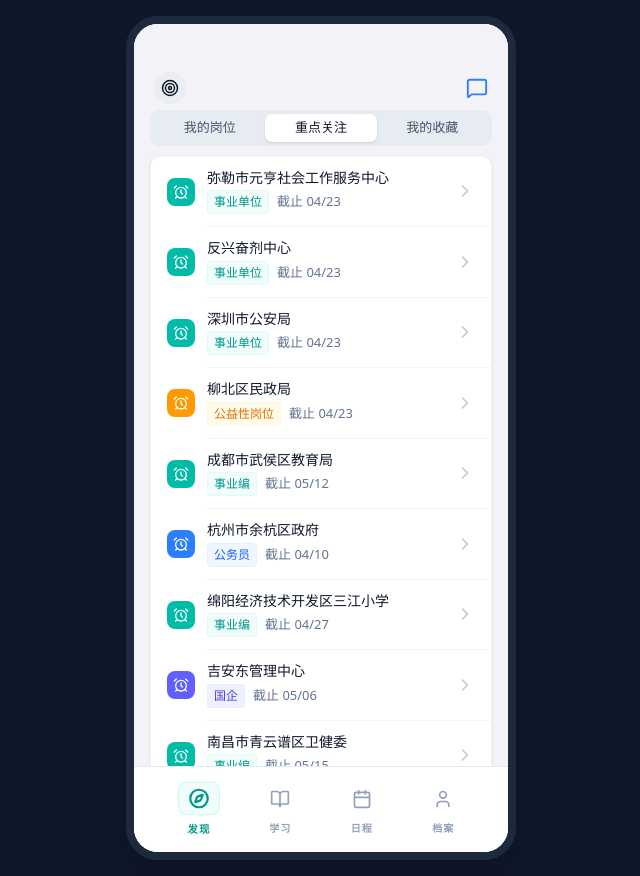
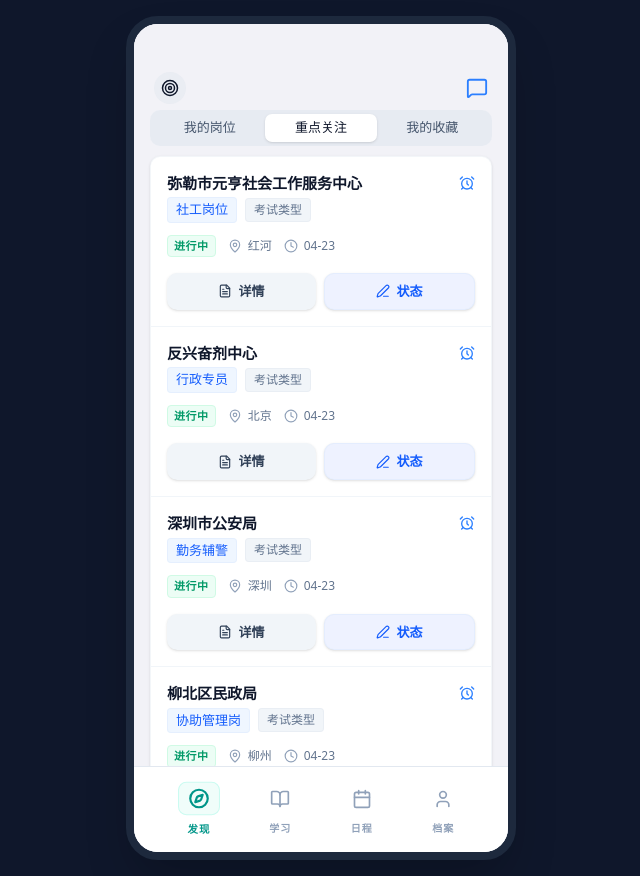
Before and after one commit to lei3056/quanliucheng-app, a React (Vite) app: page / in a window 1280 px wide. Both pictures are taken after a click on the button "重点关注". Shown: the whole page, without its empty margins (319-959 px from the left). Built offline with nearby package versions, Linux system fonts and the light colour scheme.

Commit message:
feat: Enhance home page with detailed job listings
Adds more comprehensive information to the job listings on the home page, including position, location, education, specialization, and status, improving user clarity and engagement.

```diff
--- a/src/components/Home.tsx
+++ b/src/components/Home.tsx
@@ -57,21 +57,21 @@ export default function Home({ onNavigate, onTrack, onShowList }: { onNavigate?:
   };
 
   const focusedItems = [
-    { unit: '弥勒市元亨社会工作服务中心', type: '事业单位', color: 'teal', deadline: '04/23' },
-    { unit: '反兴奋剂中心', type: '事业单位', color: 'teal', deadline: '04/23' },
-    { unit: '深圳市公安局', type: '事业单位', color: 'teal', deadline: '04/23' },
-    { unit: '柳北区民政局', type: '公益性岗位', color: 'amber', deadline: '04/23' },
-    { unit: '成都市武侯区教育局', type: '事业编', color: 'teal', deadline: '05/12' },
-    { unit: '杭州市余杭区政府', type: '公务员', color: 'blue', deadline: '04/10' },
-    { unit: '绵阳经济技术开发区三江小学', type: '事业编', color: 'teal', deadline: '04/27' },
-    { unit: '吉安东管理中心', type: '国企', color: 'indigo', deadline: '05/06' },
-    { unit: '南昌市青云谱区卫健委', type: '事业编', color: 'teal', deadline: '05/15' },
-    { unit: '成都市某区税务局', type: '公务员', color: 'blue', deadline: '05/20' },
-    { unit: '杭州某知名研究机构', type: '事业单位', color: 'teal', deadline: '05/30' },
-    { unit: '宁波市交通警察局', type: '辅警', color: 'slate', deadline: '05/01' },
-    { unit: '上海市人民法院', type: '公务员', color: 'blue', deadline: '05/05' },
-    { unit: '北京市东城区教委', type: '事业编', color: 'teal', deadline: '05/18' },
-    { unit: '广州市天河区税务局', type: '劳务派遣', color: 'slate', deadline: '05/10' },
+    { unit: '弥勒市元亨社会工作服务中心', position: '社工岗位', location: '红河', edu: '大专', special: '不限专业', deadline: '截止: 04-23', status: '进行中', statusColor: 'emerald', type: '事业单位', color: 'teal' },
+    { unit: '反兴奋剂中心', position: '行政专员', location: '北京', edu: '本科', special: '党员', deadline: '截止: 04-23', status: '进行中', statusColor: 'emerald', type: '事业单位', color: 'teal' },
+    { unit: '深圳市公安局', position: '勤务辅警', location: '深圳', edu: '大专', special: '退伍军人优先', deadline: '截止: 04-23', status: '进行中', statusColor: 'emerald', type: '事业单位', color: 'teal' },
+    { unit: '柳北区民政局', position: '协助管理岗', location: '柳州', edu: '大专', special: '特困人员', deadline: '截止: 04-23', status: '进行中', statusColor: 'emerald', type: '公益性岗位', color: 'amber' },
+    { unit: '成都市武侯区教育局', position: '数学教师 (事业编)', location: '成都', edu: '本科', special: '1:12竞考', deadline: '截止: 05-12', status: '进行中', statusColor: 'emerald', type: '事业编', color: 'teal' },
+    { unit: '杭州市余杭区政府', position: '综合管理储备干部', location: '杭州', edu: '硕士', special: '无限制', deadline: '截止: 04-10', status: '已结束', statusColor: 'slate', type: '公务员', color: 'blue' },
+    { unit: '绵阳经济技术开发区三江小学', position: '小学语文教师', location: '绵阳', edu: '本科', special: '无限制', deadline: '发布: 04-27', status: '报名未开始', statusColor: 'blue', type: '事业编', color: 'teal' },
+    { unit: '吉安东管理中心', position: '文秘宣传岗', location: '吉安', edu: '本科', special: '校招', deadline: '截止: 05-06', status: '进行中', statusColor: 'amber', type: '国企', color: 'indigo' },
+    { unit: '南昌市青云谱区卫健委', position: '公共卫生干事', location: '南昌', edu: '本科', special: '事业编', deadline: '截止: 05-15', status: '报名中', statusColor: 'amber', type: '事业编', color: 'teal' },
+    { unit: '成都市某区税务局', position: '税务专员', location: '成都', edu: '本科', special: '应届生', deadline: '截止: 05-20', status: '报名未开始', statusColor: 'blue', type: '公务员', color: 'blue' },
+    { unit: '杭州某知名研究机构', position: '研究助理', location: '杭州', edu: '硕士', special: '理工科专业', deadline: '截止: 05-30', status: '进行中', statusColor: 'emerald', type: '事业单位', color: 'teal' },
+    { unit: '宁波市交通警察局', position: '交通辅警', location: '宁波', edu: '大专', special: '本地户口', deadline: '截止: 05-01', status: '进行中', statusColor: 'emerald', type: '辅警', color: 'slate' },
+    { unit: '上海市人民法院', position: '法官助理', location: '上海', edu: '硕士', special: '需法考A证', deadline: '截止: 05-05', status: '进行中', statusColor: 'emerald', type: '公务员', color: 'blue' },
+    { unit: '北京市东城区教委', position: '行政管理', location: '北京', edu: '本科', special: '京籍', deadline: '截止: 05-18', status: '报名未开始', statusColor: 'blue', type: '事业编', color: 'teal' },
+    { unit: '广州市天河区税务局', position: '大厅服务人员', location: '广州', edu: '大专', special: '无限制', deadline: '截止: 05-10', status: '进行中', statusColor: 'emerald', type: '劳务派遣', color: 'slate' },
   ];
 
   const favoritesItems = [
@@ -269,27 +269,56 @@ export default function Home({ onNavigate, onTrack, onShowList }: { onNavigate?:
             </div>
 
             <div className="bg-white rounded-[10px] mx-4 overflow-hidden mb-6 shadow-sm border border-slate-200/40">
-              {focusedItems.map((item, i, arr) => {
-                const styles = colorStyles[item.color] || colorStyles.slate;
-                return (
-                <div key={i} className="flex flex-col pl-4 hover:bg-slate-50 active:bg-slate-100 cursor-pointer transition-colors">
-                   <div className="flex items-center">
-                     <div className={`w-[28px] h-[28px] rounded-[8px] ${styles.bg} flex items-center justify-center shrink-0 mr-3 my-3`}>
-                        <AlarmClock className="text-white" size={16} />
-                     </div>
-                     <div className={`flex-1 flex items-center pr-4 py-3 ${i !== arr.length - 1 ? 'border-b border-slate-100' : ''}`}>
-                       <div className="flex-1 min-w-0">
-                         <h3 className="text-[14px] text-slate-900 leading-tight truncate">{item.unit}</h3>
-                         <div className="flex items-center gap-2 mt-1">
-                           <span className={`text-[12px] ${styles.text} ${styles.badgeBg} px-1.5 py-0.5 rounded border ${styles.badgeBorder}`}>{item.type}</span>
-                           <span className="text-[13px] text-slate-500">截止 {item.deadline}</span>
-                         </div>
-                       </div>
-                       <ChevronRight size={20} className="text-[#C7C7CC] shrink-0 ml-2"/>
-                     </div>
-                   </div>
+              {focusedItems.map((item, i, arr) => (
+                <div key={i} className={`p-4 group active:bg-slate-50 transition-colors ${i !== arr.length - 1 ? 'border-b border-slate-100' : ''} ${item.status === '已结束' ? 'opacity-[0.65]' : ''}`}>
+                  <div className="mb-2">
+                    <div className="flex justify-between items-start mb-1">
+                      <h3 className="text-[15px] font-semibold text-slate-900 leading-snug group-active:text-blue-600 transition-colors">
+                        {item.unit}
+                      </h3>
+                      <AlarmClock className={`text-${item.statusColor !== 'slate' ? 'blue' : 'slate'}-500 shrink-0 mt-0.5 ml-2`} size={16} />
+                    </div>
+                    <div className="flex items-center gap-2">
+                      <span className="text-[13px] text-blue-600 font-medium bg-blue-50 px-2 py-0.5 rounded cursor-default border border-blue-100/50">
+                        {item.position}
+                      </span>
+                      <span className="text-[12px] text-slate-500 bg-slate-100 px-2 py-0.5 rounded border border-slate-200/50">
+                        考试类型
+                      </span>
+                    </div>
+                  </div>
+
+                  <div className="flex flex-wrap items-center gap-x-3 gap-y-2 mt-3 mb-4">
+                    <div className="flex items-center gap-1.5">
+                      <span className={`text-[11px] font-bold uppercase tracking-wider text-${item.statusColor}-600 bg-${item.statusColor}-50 px-1.5 py-0.5 rounded border border-${item.statusColor}-100`}>
+                        {item.status}
+                      </span>
+                    </div>
+                    <div className="flex items-center text-slate-500 gap-1.5">
+                      <MapPin size={14} className="text-slate-400" />
+                      <span className="text-[12px]">{item.location}</span>
+                    </div>
+                    <div className="flex items-center text-slate-500 gap-1.5">
+                      <Clock size={14} className="text-slate-400" />
+                      <span className="text-[12px]">{item.deadline.replace('截止: ', '').replace('发布: ', '')}</span>
+                    </div>
+                  </div>
+
+                  <div className="flex gap-2 text-sm">
+                    <button className="flex-1 py-2 bg-slate-100 hover:bg-slate-200 active:bg-slate-300 text-slate-700 rounded-[10px] font-bold text-[13px] text-center flex items-center justify-center gap-1.5 transition-colors shadow-sm">
+                      <FileText size={14} /> 详情
+                    </button>
+                    <button
+                      disabled={item.status === '已结束'}
+                      onClick={() => item.status !== '已结束' && onTrack?.(`${item.unit} - ${item.position}`, '未报名')}
+                      className={`flex-1 ${item.status === '已结束' ? 'bg-slate-100 text-slate-400 border border-slate-200/50 cursor-not-allowed' : 'bg-[#EEF2FF] text-blue-600 active:bg-[#E0E7FF] border border-blue-100/50 shadow-sm'} py-2 rounded-[10px] font-bold text-[13px] flex items-center justify-center gap-1.5 transition-colors`}
+                    >
+                      <Edit3 size={14} />
+                      状态
+                    </button>
+                  </div>
                 </div>
-              )})}
+              ))}
             </div>
 
             <div className="flex justify-center pb-4 h-12">
```
